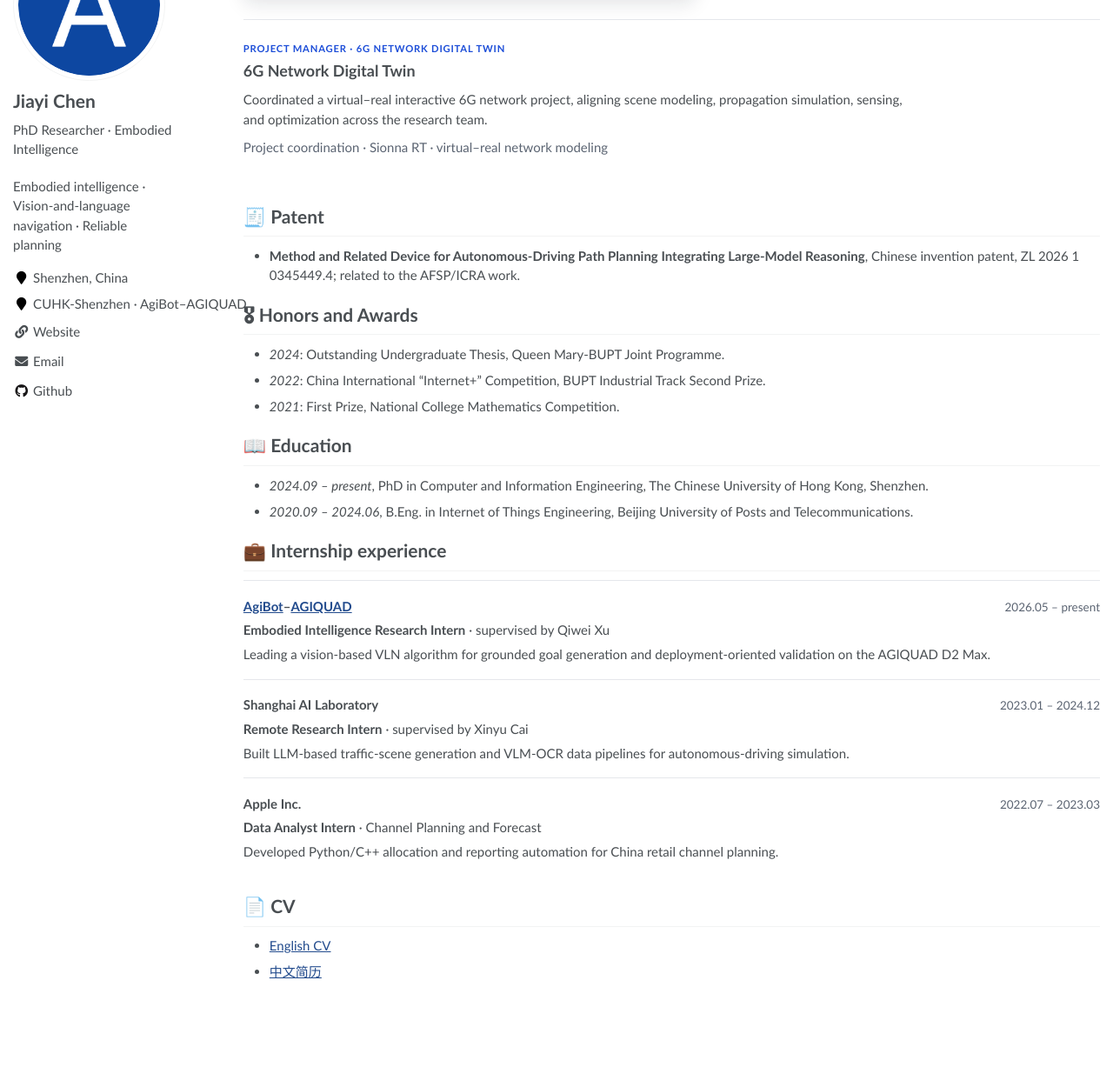
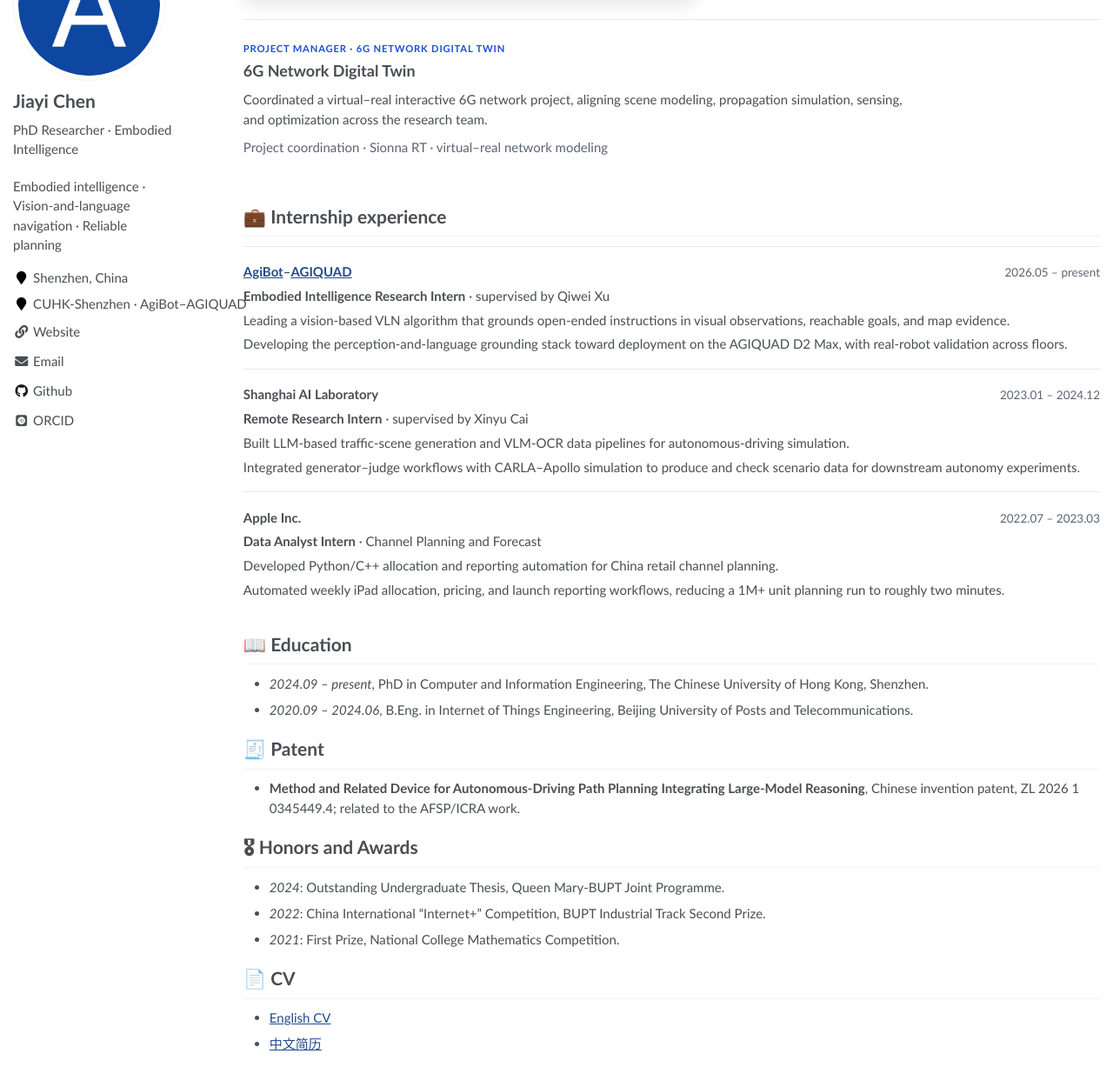
Before and after one commit to cjychenjiayi/cjychenjiayi.github.io, a Jekyll site: the page built from _pages/about.md, in a window 1280 px wide and 1400 px high, scrolled down 1816 px, cut to the strip 173-1400 px from the top of the window. Shown: the whole strip at 87% size. Built offline with Jekyll 4.4.1, drawn with Linux system fonts in a browser that asks for light colours; some web fonts are replaced; before the commit the page ends 3133 px from its top, so only the background shows below that.

Commit message:
Reorder profile sections and expand internships (#15)
Place internships below research, then education, patent, honors, and CV; expand internship descriptions and add ORCID.

```diff
--- a/_config.yml
+++ b/_config.yml
@@ -45,7 +45,7 @@ author:
   lastfm           :
   linkedin         : # e.g., "linkedin username"
   dblp             : # e.g., "https://dblp.org/pid/xx/xxxx.html"
-  orcid            : # e.g., "https://orcid.org/xxxx"
+  orcid            : "https://orcid.org/0009-0008-5466-5776"
   pinterest        :
   soundcloud       :
   stackoverflow    : # http://stackoverflow.com/users/123456/username
--- a/_pages/about.md
+++ b/_pages/about.md
@@ -100,6 +100,34 @@ Since May 2026, I have been working with <a href='https://www.agibot.com/' targe
   </div>
 </div>
 
+# 💼 Internship experience
+
+<div class='experience-item'>
+  <div class='experience-heading'><strong><a href='https://www.agibot.com/' target='_blank' rel='noopener'>AgiBot</a>–<a href='https://www.agibot.com.cn/index.html' target='_blank' rel='noopener'>AGIQUAD</a></strong><span>2026.05 – present</span></div>
+  <p><strong>Embodied Intelligence Research Intern</strong> · supervised by Qiwei Xu</p>
+  <p>Leading a vision-based VLN algorithm that grounds open-ended instructions in visual observations, reachable goals, and map evidence.</p>
+  <p>Developing the perception-and-language grounding stack toward deployment on the AGIQUAD D2 Max, with real-robot validation across floors.</p>
+</div>
+
+<div class='experience-item'>
+  <div class='experience-heading'><strong>Shanghai AI Laboratory</strong><span>2023.01 – 2024.12</span></div>
+  <p><strong>Remote Research Intern</strong> · supervised by Xinyu Cai</p>
+  <p>Built LLM-based traffic-scene generation and VLM-OCR data pipelines for autonomous-driving simulation.</p>
+  <p>Integrated generator–judge workflows with CARLA–Apollo simulation to produce and check scenario data for downstream autonomy experiments.</p>
+</div>
+
+<div class='experience-item'>
+  <div class='experience-heading'><strong>Apple Inc.</strong><span>2022.07 – 2023.03</span></div>
+  <p><strong>Data Analyst Intern</strong> · Channel Planning and Forecast</p>
+  <p>Developed Python/C++ allocation and reporting automation for China retail channel planning.</p>
+  <p>Automated weekly iPad allocation, pricing, and launch reporting workflows, reducing a 1M+ unit planning run to roughly two minutes.</p>
+</div>
+
+# 📖 Education
+
+- *2024.09 – present*, PhD in Computer and Information Engineering, The Chinese University of Hong Kong, Shenzhen.
+- *2020.09 – 2024.06*, B.Eng. in Internet of Things Engineering, Beijing University of Posts and Telecommunications.
+
 # 🧾 Patent
 
 - **Method and Related Device for Autonomous-Driving Path Planning Integrating Large-Model Reasoning**, Chinese invention patent, ZL 2026 1 0345449.4; related to the AFSP/ICRA work.
@@ -110,31 +138,6 @@ Since May 2026, I have been working with <a href='https://www.agibot.com/' targe
 - *2022*: China International “Internet+” Competition, BUPT Industrial Track Second Prize.
 - *2021*: First Prize, National College Mathematics Competition.
 
-# 📖 Education
-
-- *2024.09 – present*, PhD in Computer and Information Engineering, The Chinese University of Hong Kong, Shenzhen.
-- *2020.09 – 2024.06*, B.Eng. in Internet of Things Engineering, Beijing University of Posts and Telecommunications.
-
-# 💼 Internship experience
-
-<div class='experience-item'>
-  <div class='experience-heading'><strong><a href='https://www.agibot.com/' target='_blank' rel='noopener'>AgiBot</a>–<a href='https://www.agibot.com.cn/index.html' target='_blank' rel='noopener'>AGIQUAD</a></strong><span>2026.05 – present</span></div>
-  <p><strong>Embodied Intelligence Research Intern</strong> · supervised by Qiwei Xu</p>
-  <p>Leading a vision-based VLN algorithm for grounded goal generation and deployment-oriented validation on the AGIQUAD D2 Max.</p>
-</div>
-
-<div class='experience-item'>
-  <div class='experience-heading'><strong>Shanghai AI Laboratory</strong><span>2023.01 – 2024.12</span></div>
-  <p><strong>Remote Research Intern</strong> · supervised by Xinyu Cai</p>
-  <p>Built LLM-based traffic-scene generation and VLM-OCR data pipelines for autonomous-driving simulation.</p>
-</div>
-
-<div class='experience-item'>
-  <div class='experience-heading'><strong>Apple Inc.</strong><span>2022.07 – 2023.03</span></div>
-  <p><strong>Data Analyst Intern</strong> · Channel Planning and Forecast</p>
-  <p>Developed Python/C++ allocation and reporting automation for China retail channel planning.</p>
-</div>
-
 # 📄 CV
 
 - [English CV](files/cv/jiayi-chen-cv.pdf)
```
